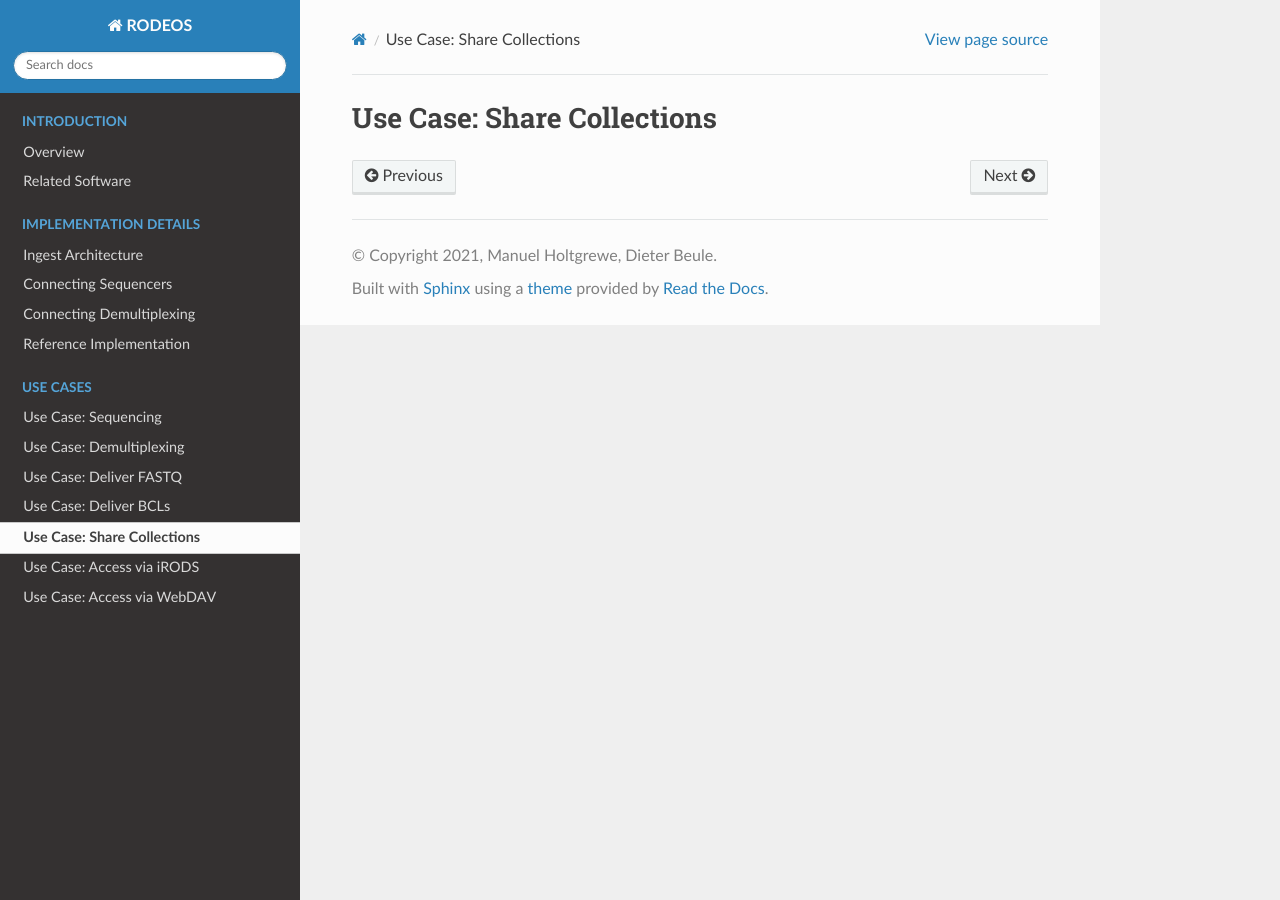
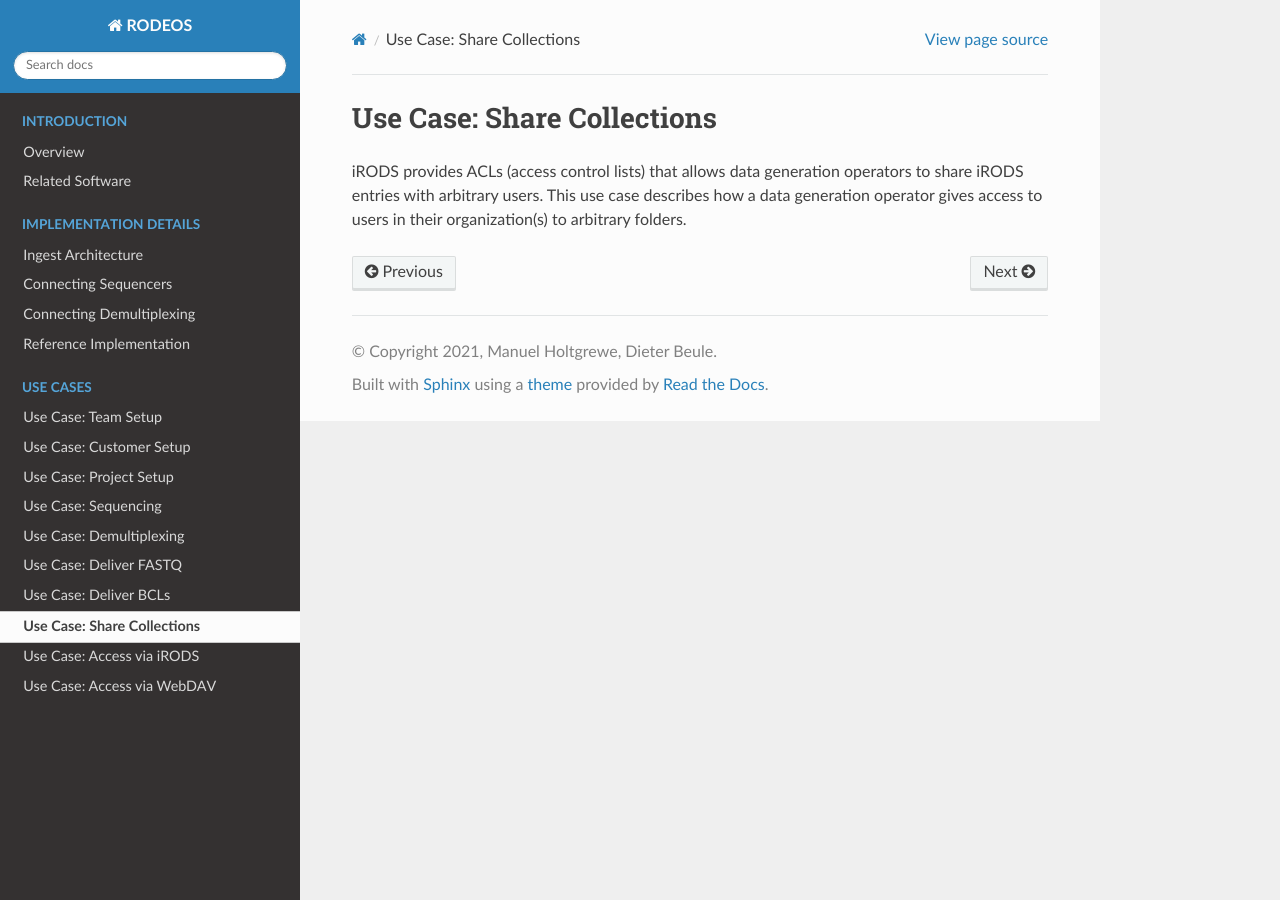
Before and after one commit to martenj/rodeos, a Sphinx documentation site: the page built from docs/source/use_share_collections.rst, in a window 1280 px wide. Built offline with Sphinx 7.4.7 and the Read the Docs theme 2.0.0, drawn with Linux system fonts in a browser that asks for light colours; pages that are not in the unit, such as notebooks, are missing from menus.

Commit message:
:abc: Adding more use case skelletons

```diff
--- a/docs/source/index.rst
+++ b/docs/source/index.rst
@@ -29,11 +29,15 @@ Please also refer to the
     impl_sequencers
     impl_demux
     impl_reference
+    impl_rules
 
 .. toctree::
     :maxdepth: 1
     :caption: Use Cases
 
+    use_team_setup
+    use_customer_setup
+    use_project_setup
     use_sequencing
     use_demultiplexing
     use_deliver_fastq
--- /dev/null
+++ b/docs/source/use_customer_setup.rst
@@ -0,0 +1,7 @@
+.. _use_customer_setup:
+
+========================
+Use Case: Customer Setup
+========================
+
+This use case describes how a core unit member sets up representation of a customer account in the RODEOS iRODS Server.
--- a/docs/source/use_deliver_bcl.rst
+++ b/docs/source/use_deliver_bcl.rst
@@ -3,3 +3,5 @@
 ======================
 Use Case: Deliver BCLs
 ======================
+
+This use case describes how a genomics group member delivers BCL data to a customer using the RODEOS Metalnx interface.
--- a/docs/source/use_deliver_fastq.rst
+++ b/docs/source/use_deliver_fastq.rst
@@ -3,3 +3,5 @@
 =======================
 Use Case: Deliver FASTQ
 =======================
+
+This use case describes how a genomics group member delivers FASTQ data to a customer using the RODEOS Metalnx interface.
--- a/docs/source/use_demultiplexing.rst
+++ b/docs/source/use_demultiplexing.rst
@@ -3,3 +3,5 @@
 ========================
 Use Case: Demultiplexing
 ========================
+
+This use case describes how a member of a genomics group starts demultiplexing for an Illumima sequencing run in a Digestiflow Server connected to the RODEOS system.
--- /dev/null
+++ b/docs/source/use_project_setup.rst
@@ -0,0 +1,8 @@
+.. _use_project_setup:
+
+=======================
+Use Case: Project Setup
+=======================
+
+This use case describes how a data generation unit member sets up a project for an existing customer.
+This follow :ref:`use_customer_setup`.
--- a/docs/source/use_sequencing.rst
+++ b/docs/source/use_sequencing.rst
@@ -3,3 +3,5 @@
 ====================
 Use Case: Sequencing
 ====================
+
+This use case describes how an instrument operator in the genomics unit starts a sequencing run for ingest into RODEOS.
--- a/docs/source/use_share_collections.rst
+++ b/docs/source/use_share_collections.rst
@@ -3,3 +3,6 @@
 ===========================
 Use Case: Share Collections
 ===========================
+
+iRODS provides ACLs (access control lists) that allows data generation operators to share iRODS entries with arbitrary users.
+This use case describes how a data generation operator gives access to users in their organization(s) to arbitrary folders.
--- /dev/null
+++ b/docs/source/use_team_setup.rst
@@ -0,0 +1,7 @@
+.. _use_team_setup:
+
+====================
+Use Case: Team Setup
+====================
+
+This use case describes how an RODEOS administrator sets up a team consisting of users of a data generation unit.
```
